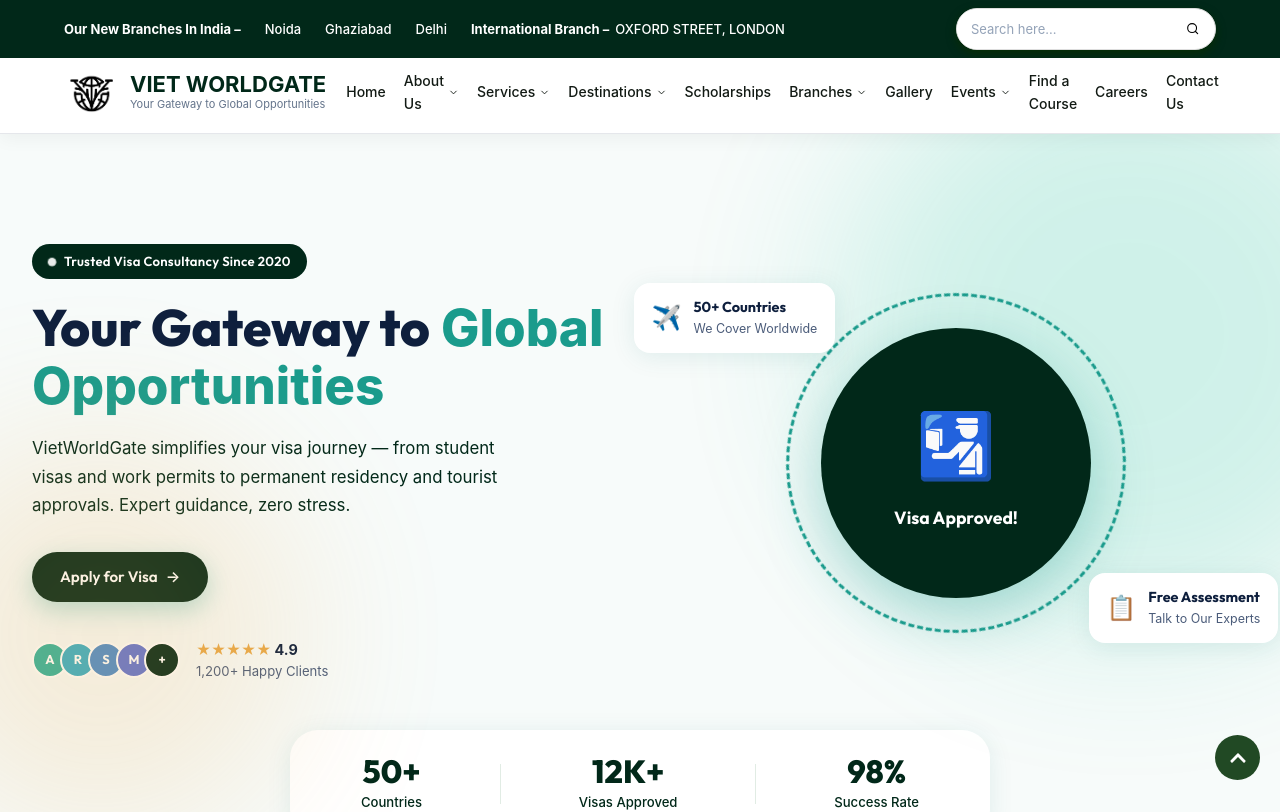
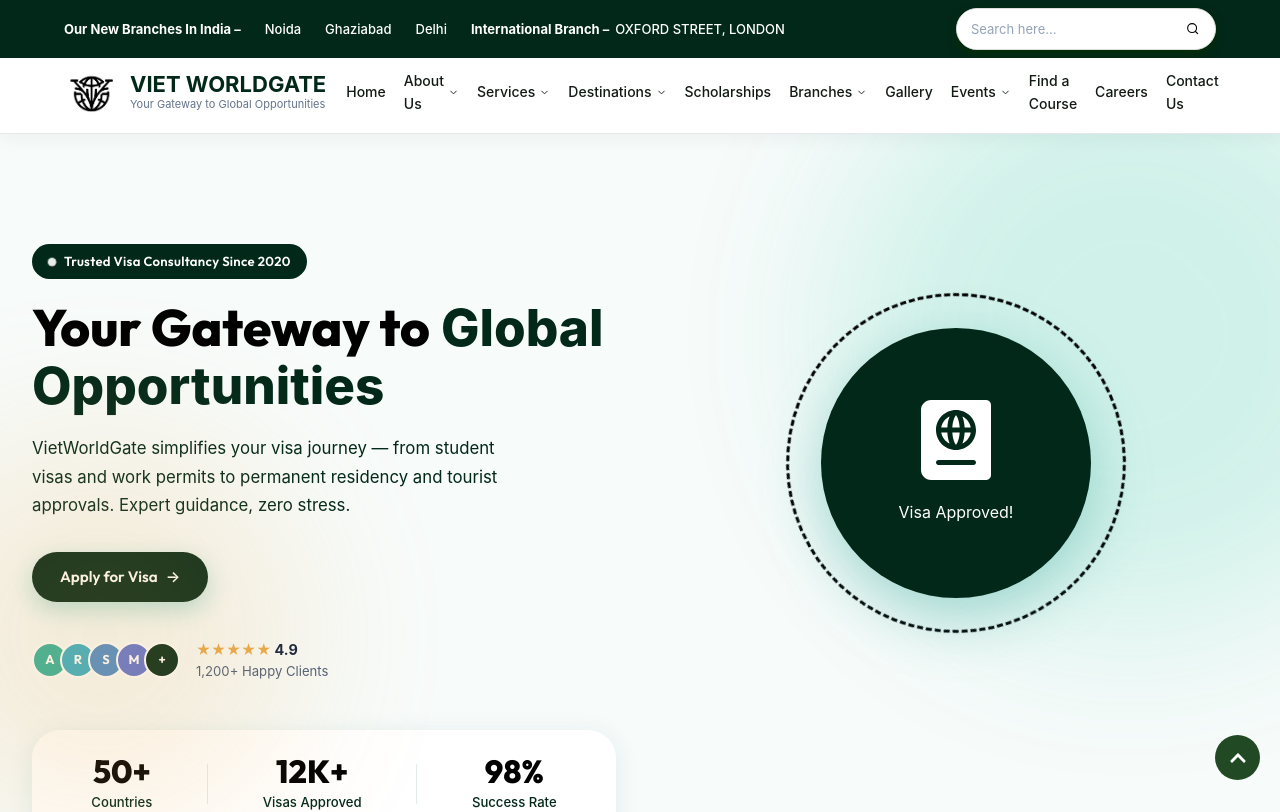
Before and after one commit to NKkushwah/vietworldgate, a React (Vite) app in the folder frontend/: page /Accrediations in a window 1280 px wide. Shown: the top 812 px of the page. Built offline with nearby package versions, Linux system fonts and the light colour scheme; the HTML template or start-up script is replaced by a standard one; a web font is replaced by a local one.

Commit message:
convert images itm to real icons

```diff
--- a/frontend/src/pages/Accreditations.css
+++ b/frontend/src/pages/Accreditations.css
@@ -29,6 +29,8 @@
   --shadow-card: 0 4px 24px rgba(13,110,110,0.10);
   --shadow-btn:  0 8px 24px rgba(26,155,140,0.30);
 }
+
+
 
 /* ---- Reset ---- */
 *, *::before, *::after { box-sizing: border-box; margin: 0; padding: 0; }
@@ -80,6 +82,11 @@
   bottom: 100px; left: -100px;
 }
 
+.hero__circle-text {
+  color: white;
+  padding-top: 20px;
+}
+
 /* Main layout */
 .hero__container {
   max-width: 1280px;
@@ -125,11 +132,11 @@
   font-weight: 800;
   font-size: clamp(2rem, 4vw, 3.25rem);
   line-height: 1.12;
-  color: var(--navy);
+  color: black;
   margin-bottom: 1.25rem;
 }
 .hero__headline-accent {
-  color: var(--teal-mid);
+  color: #012819;
   display: inline;
 }
 
@@ -218,12 +225,17 @@
   animation: spin-slow 30s linear infinite reverse;
   box-shadow: 0 20px 60px rgba(26,155,140,0.35);
 }
-.hero__passport-icon { font-size: 4rem; margin-bottom: 0.5rem; }
-.hero__circle-text {
-  color: var(--white);
-  font-family: var(--font-display);
-  font-weight: 700;
-  font-size: 1.1rem;
+.hero__passport-icon {
+  font-size: 80px;   /* Adjust size */
+  color: #fff;
+  display: flex;
+  align-items: center;
+  justify-content: center;
+}
+
+.hero__passport-icon svg {
+  color: white;
+  fill: white;
 }
 
 /* Floating cards */
@@ -270,7 +282,7 @@
   font-family: var(--font-display);
   font-size: 2rem;
   font-weight: 800;
-  color: #012819;
+  color: black;
   line-height: 1.1;
 }
 .hero__stat-label {
@@ -291,7 +303,7 @@
   .hero__circle-outer { width: 260px; height: 260px; }
   .hero__circle-inner { width: 200px; height: 200px; }
   .hero__passport-icon { font-size: 3rem; }
-  .hero__circle-text { font-size: 0.9rem; }
+  .hero__circle-text { font-size: 0.9rem; color:white}
   .hero__card--tl { top: 10px; left: 0; }
   .hero__card--br { bottom: 10px; right: 0; }
 }
@@ -335,6 +347,17 @@
 }
 .logos-track.reverse {
   animation: scrollReverse 60s linear infinite;
+}
+
+.hero__circle-outer {
+    width: 340px;
+    height: 340px;
+    border-radius: 50%;
+    border: 3px dashed #000000;
+    display: flex;
+    align-items: center;
+    justify-content: center;
+    animation: spin-slow 30s linear infinite;
 }
 
 .logos-track.reverse:hover {
@@ -501,7 +524,7 @@
 .worldmap__eyebrow {
   display: inline-block;
   background-color: #e6f6f6;
-  color: var(--map-primary-dark);
+  color: black;
   font-weight: 700;
   font-size: 0.75rem;
   letter-spacing: 0.1em;
@@ -883,10 +906,6 @@
   }
 }
 
-
-
-
-
 /* ===========================
    ADVANTAGES
    =========================== */
@@ -903,8 +922,8 @@
 }
 .advantages__eyebrow {
   display: inline-block;
-  background: #a8c2b8;
-  color: var(--teal-dark);
+  background: #012819;
+  color: white;
   font-family: var(--font-display);
   font-weight: 600;
   font-size: 0.8rem;
@@ -1080,7 +1099,7 @@
 .footer__cta-sub { opacity: 0.85; font-size: 0.95rem; }
 .footer__cta-btn {
   background: var(--white);
-  color: var(--teal-dark);
+  color: black;
   font-family: var(--font-display);
   font-weight: 700;
   font-size: 0.95rem;
--- a/frontend/src/pages/Accreditations.jsx
+++ b/frontend/src/pages/Accreditations.jsx
@@ -1,7 +1,8 @@
-import React, { useState, useEffect,useRef  } from "react";
+import React, { useState, useEffect, useRef } from "react";
 import "./Accreditations.css";
 import Navbar from "../components/Navbar";
 import Footer from "../components/Footer";
+import { FaPassport } from "react-icons/fa";
 
 /* ─────────────────────────────────────────
    DATA
@@ -9,11 +10,10 @@
 const NAV_LINKS = ["Home", "Services", "Countries", "About Us", "Contact"];
 
 const STATS = [
-  { value: "50+",  label: "Countries" },
+  { value: "50+", label: "Countries" },
   { value: "12K+", label: "Visas Approved" },
-  { value: "98%",  label: "Success Rate" },
+  { value: "98%", label: "Success Rate" },
 ];
-
 
 const UNIVERSITIES = {
   Germany: [
@@ -183,8 +183,6 @@
   ]
 };
 
-
-
 const ADVANTAGES = [
   {
     icon: "🎯", bg: "#FFE4E4",
@@ -209,16 +207,11 @@
 ];
 
 const STEPS = [
-  { num: "01", label: "Initial Consultation",  desc: "Share your goals with our experts and receive a tailored visa pathway recommendation." },
-  { num: "02", label: "Document Preparation",  desc: "We audit and guide you through every document required for a complete application." },
+  { num: "01", label: "Initial Consultation", desc: "Share your goals with our experts and receive a tailored visa pathway recommendation." },
+  { num: "02", label: "Document Preparation", desc: "We audit and guide you through every document required for a complete application." },
   { num: "03", label: "Application Submission", desc: "We submit to the embassy / consulate and manage follow-ups on your behalf." },
-  { num: "04", label: "Visa Approved!",         desc: "Receive your visa and get ready-to-travel support including pre-departure orientation." },
+  { num: "04", label: "Visa Approved!", desc: "Receive your visa and get ready-to-travel support including pre-departure orientation." },
 ];
-
-/* ─────────────────────────────────────────
-   NAVBAR
-───────────────────────────────────────── */
-
 
 /* ─────────────────────────────────────────
    HERO
@@ -247,7 +240,7 @@
           </p>
 
           <div className="hero__actions">
-            <a  href="https://docs.google.com/forms/d/e/1FAIpQLSefWVUVnbBT3GSCLjJM9bKP7hymqVhPTHbixEvbltPcJtVbMA/viewform?usp=publish-editor"
+            <a href="https://docs.google.com/forms/d/e/1FAIpQLSefWVUVnbBT3GSCLjJM9bKP7hymqVhPTHbixEvbltPcJtVbMA/viewform?usp=publish-editor"
 
               className="hero__btn hero__btn--primary">Apply for Visa <span>→</span></a>
 
@@ -255,7 +248,7 @@
 
           <div className="hero__social-proof">
             <div className="hero__avatars">
-              {["A","R","S","M"].map((l, i) => (
+              {["A", "R", "S", "M"].map((l, i) => (
                 <div key={i} className="hero__avatar"
                   style={{ background: `hsl(${170 + i * 20},55%,${45 + i * 5}%)` }}>{l}</div>
               ))}
@@ -271,17 +264,10 @@
       <div className="hero__visual">
   <div className="hero__circle-outer">
     <div className="hero__circle-inner">
-              <div className="hero__passport-icon">🛂</div>
+      <div className="hero__passport-icon">
+        <FaPassport />
+      </div>
       <p className="hero__circle-text">Visa Approved!</p>
-            </div>
-          </div>
-          <div className="hero__card hero__card--tl">
-            <div className="hero__card-icon">✈️</div>
-            <div><strong>50+ Countries</strong><p>We Cover Worldwide</p></div>
-          </div>
-          <div className="hero__card hero__card--br">
-            <div className="hero__card-icon">📋</div>
-            <div><strong>Free Assessment</strong><p>Talk to Our Experts</p></div>
     </div>
   </div>
 </div>
@@ -297,17 +283,11 @@
           </React.Fragment>
         ))}
       </div>
+      </div>
     </section>
+
   );
 }
-
-
-
-
-
-
-
-
 
 const ALL_UNIVERSITIES = Object.values(UNIVERSITIES).flat();
 
@@ -332,9 +312,6 @@
               className="logo-card"
             >
               <img src={uni.logo} alt={uni.name} />
-
-
-
             </a>
           ))}
         </div>
@@ -360,29 +337,24 @@
     </section>
   );
 }
-
-
 /* ─────────────────────────────────────────
    WORLD MAP
 ───────────────────────────────────────── */
-
-
-
 // Precise operational tracking coordinate matrices matching premium cartography layout
 // Humne flag string ko CDN image links se replace kiya hai jo har browser me color me dikhenge.
 const DESTINATIONS = [
-  { id: 3,  flag: "https://flagcdn.com/w40/ca.png", country: "Canada",         visas: ["Student", "PR", "Work Permit"],          style: { top: "25%", left: "15%" } },
-  { id: 4,  flag: "https://flagcdn.com/w40/us.png", country: "United States",  visas: ["F-1 Student", "B-1/B-2 Tourist", "H-1B"], style: { top: "37%", left: "19%" } },
-  { id: 1,  flag: "https://flagcdn.com/w40/gb.png", country: "United Kingdom", visas: ["Student", "Work", "Visitor"],           style: { top: "26%", left: "47%" } },
-  { id: 6,  flag: "https://flagcdn.com/w40/de.png", country: "Germany",        visas: ["Student", "Job Seeker", "Work"],         style: { top: "26%", left: "52%" } },
-  { id: 12, flag: "https://flagcdn.com/w40/ch.png", country: "Switzerland",    visas: ["Student", "Work", "Schengen"],           style: { top: "31%", left: "51%" } },
-  { id: 10, flag: "https://flagcdn.com/w40/ae.png", country: "UAE",            visas: ["Work Permit", "Investor", "Tourist"],    style: { top: "43%", left: "63%" } },
-  { id: 9,  flag: "https://flagcdn.com/w40/it.png", country: "Italy",          visas: ["Business", "Tourist", "Medical"],          style: { top: "48%", left: "72%" } },
-  { id: 7,  flag: "https://flagcdn.com/w40/sg.png", country: "Singapore",      visas: ["Employment Pass", "Student"],            style: { top: "58%", left: "79%" } },
-  { id: 11, flag: "https://flagcdn.com/w40/my.png", country: "Malaysia",       visas: ["MM2H", "Student", "Work"],               style: { top: "55%", left: "80%" } },
-  { id: 8,  flag: "https://flagcdn.com/w40/jp.png", country: "Japan",          visas: ["Student", "Work", "Tourist"],            style: { top: "33%", left: "91%" } },
-  { id: 2,  flag: "https://flagcdn.com/w40/au.png", country: "Australia",      visas: ["Student", "Skilled", "Tourist"],         style: { top: "74%", left: "88%" } },
-  { id: 5,  flag: "https://flagcdn.com/w40/nz.png", country: "New Zealand",    visas: ["Student", "Work", "Tourist"],            style: { top: "85%", left: "96%" } },
+  { id: 3, flag: "https://flagcdn.com/w40/ca.png", country: "Canada", visas: ["Student", "PR", "Work Permit"], style: { top: "25%", left: "15%" } },
+  { id: 4, flag: "https://flagcdn.com/w40/us.png", country: "United States", visas: ["F-1 Student", "B-1/B-2 Tourist", "H-1B"], style: { top: "37%", left: "19%" } },
+  { id: 1, flag: "https://flagcdn.com/w40/gb.png", country: "United Kingdom", visas: ["Student", "Work", "Visitor"], style: { top: "26%", left: "47%" } },
+  { id: 6, flag: "https://flagcdn.com/w40/de.png", country: "Germany", visas: ["Student", "Job Seeker", "Work"], style: { top: "26%", left: "52%" } },
+  { id: 12, flag: "https://flagcdn.com/w40/ch.png", country: "Switzerland", visas: ["Student", "Work", "Schengen"], style: { top: "31%", left: "51%" } },
+  { id: 10, flag: "https://flagcdn.com/w40/ae.png", country: "UAE", visas: ["Work Permit", "Investor", "Tourist"], style: { top: "43%", left: "63%" } },
+  { id: 9, flag: "https://flagcdn.com/w40/it.png", country: "Italy", visas: ["Business", "Tourist", "Medical"], style: { top: "48%", left: "72%" } },
+  { id: 7, flag: "https://flagcdn.com/w40/sg.png", country: "Singapore", visas: ["Employment Pass", "Student"], style: { top: "58%", left: "79%" } },
+  { id: 11, flag: "https://flagcdn.com/w40/my.png", country: "Malaysia", visas: ["MM2H", "Student", "Work"], style: { top: "55%", left: "80%" } },
+  { id: 8, flag: "https://flagcdn.com/w40/jp.png", country: "Japan", visas: ["Student", "Work", "Tourist"], style: { top: "33%", left: "91%" } },
+  { id: 2, flag: "https://flagcdn.com/w40/au.png", country: "Australia", visas: ["Student", "Skilled", "Tourist"], style: { top: "74%", left: "88%" } },
+  { id: 5, flag: "https://flagcdn.com/w40/nz.png", country: "New Zealand", visas: ["Student", "Work", "Tourist"], style: { top: "85%", left: "96%" } },
 ];
 function WorldMap() {
   const [active, setActive] = useState(null);
@@ -576,12 +548,9 @@
             <h2 className="footer__cta-title">Ready to Start Your Visa Journey?</h2>
             <p className="footer__cta-sub">Book a free 30-minute consultation with our experts today.</p>
           </div>
-          <a  href = "https://docs.google.com/forms/d/e/1FAIpQLSefWVUVnbBT3GSCLjJM9bKP7hymqVhPTHbixEvbltPcJtVbMA/viewform?usp=publish-editor"  className="footer__cta-btn">Get Free Consultation →</a>
+          <a href="https://docs.google.com/forms/d/e/1FAIpQLSefWVUVnbBT3GSCLjJM9bKP7hymqVhPTHbixEvbltPcJtVbMA/viewform?usp=publish-editor" className="footer__cta-btn">Get Free Consultation →</a>
         </div>
       </div>
-
-
-
     </footer>
   );
 }
--- a/frontend/src/pages/Careers.css
+++ b/frontend/src/pages/Careers.css
@@ -36,6 +36,7 @@
   border: 1px solid rgba(255, 255, 255, 0.3);
   padding: 6px 14px;
   border-radius: 30px;
+  background-color: black !important;
   font-size: 0.85rem;
   font-weight: 500;
   text-transform: uppercase;
--- a/frontend/src/pages/Scholarships.css
+++ b/frontend/src/pages/Scholarships.css
@@ -13,6 +13,9 @@
   min-height: 100vh;
 }
 
+.phone-btn {
+  margin-right: 60px;
+}
 
 /* Section */
 .search-section {
@@ -425,6 +428,7 @@
   font-weight: 500;
   box-shadow: 0 4px 10px rgba(0,0,0,0.2);
   transition: 0.3s;
+  padding-left: 20px;
 }
 
 .phone-btn img {
```
Lines whose indentation alone changed are shown as unchanged.
